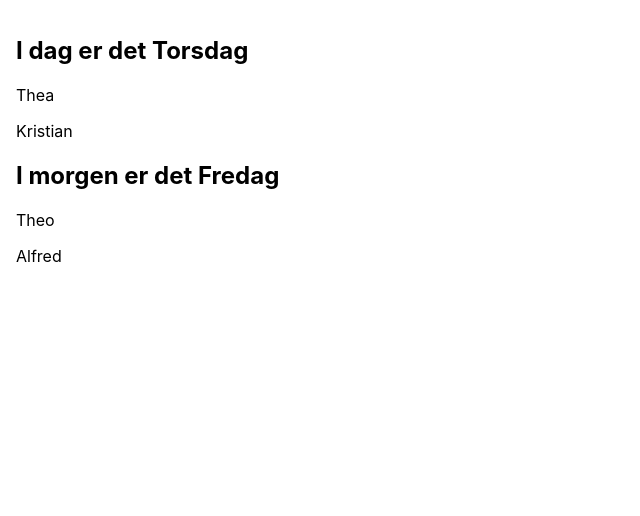
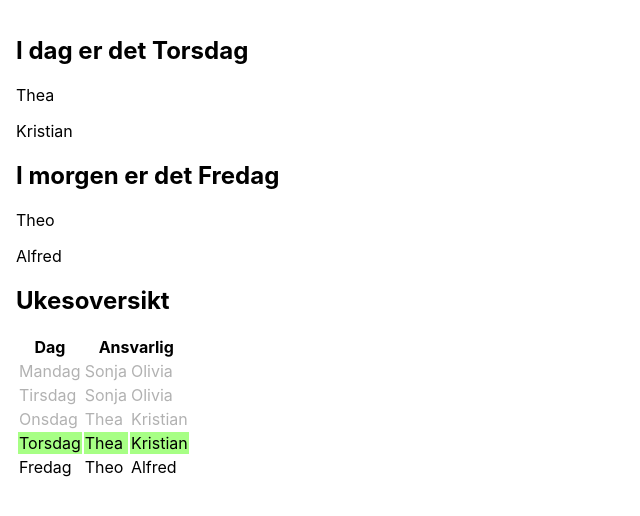
Before and after one commit to ostensrud/foelgeliste, a Next.js app: page / in a window 1280 px wide. Shown: the top 516 px of the page, without its empty margins (0-640 px from the left). Built offline with nearby package versions, Linux system fonts and the light colour scheme.

Commit message:
Viser ukesplan

```diff
--- a/components/Walkers.tsx
+++ b/components/Walkers.tsx
@@ -2,6 +2,7 @@ import { addDays, getDay } from "date-fns";
 import { walkingSchedule } from "../resources/schedule";
 import { Today } from "./Today";
 import { Tomorrow } from "./Tomorrow";
+import { WeekSchedule } from "./WeekSchedule";
 
 const Walkers = () => {
   const dagensDato = new Date();
@@ -13,6 +14,7 @@ const Walkers = () => {
     <>
       <Today dagensDato={dagensDato} walkingSchedule={walkingSchedule} />
       <Tomorrow dagensDato={dagensDato} walkingSchedule={walkingSchedule} />
+      <WeekSchedule dagensDato={dagensDato} walkingSchedule={walkingSchedule} />
     </>
   );
 };
--- /dev/null
+++ b/components/WeekSchedule.tsx
@@ -0,0 +1,43 @@
+import { getDay, getISOWeek } from "date-fns";
+import { WeekScheduleProps } from "../types/DayTypes";
+const dager = ["Mandag", "Tirsdag", "Onsdag", "Torsdag", "Fredag"];
+const WeekSchedule = ({ dagensDato, walkingSchedule }: WeekScheduleProps) => {
+  const ukenummer = getISOWeek(dagensDato);
+  const dagnummer = getDay(dagensDato);
+
+  return (
+    <section>
+      <h2>Ukesoversikt</h2>
+      <table>
+        <thead>
+          <tr>
+            <th>Dag</th>
+            <th colSpan={2}>Ansvarlig</th>
+          </tr>
+        </thead>
+        <tbody>
+          {Object.keys(walkingSchedule[ukenummer]).map((dag: string) => {
+            const classes = () => {
+              if (dagnummer === parseInt(dag, 10)) {
+                return "current";
+              }
+              if (dagnummer > parseInt(dag, 10)) {
+                return "past_day";
+              }
+              return "";
+            };
+            return (
+              <tr key={dag} className={classes()}>
+                <td>{dager[dag - 1]}</td>
+                <td>{walkingSchedule[ukenummer][dag].fam1}</td>
+                <td>{walkingSchedule[ukenummer][dag].fam2}</td>
+              </tr>
+            );
+          })}
+        </tbody>
+      </table>
+    </section>
+  );
+};
+
+export { WeekSchedule };
--- a/styles/styles.css
+++ b/styles/styles.css
@@ -5,3 +5,11 @@ body {
 .dagsnavn {
   text-transform: capitalize;
 }
+
+.current {
+  background-color: hsl(103, 100%, 76%);
+}
+
+.past_day {
+  opacity: 0.3;
+}
--- a/types/DayTypes.ts
+++ b/types/DayTypes.ts
@@ -6,3 +6,5 @@ interface DayProps {
 export interface TodayProps extends DayProps {}
 
 export interface TomorrowProps extends DayProps {}
+
+export interface WeekScheduleProps extends DayProps {}
```
